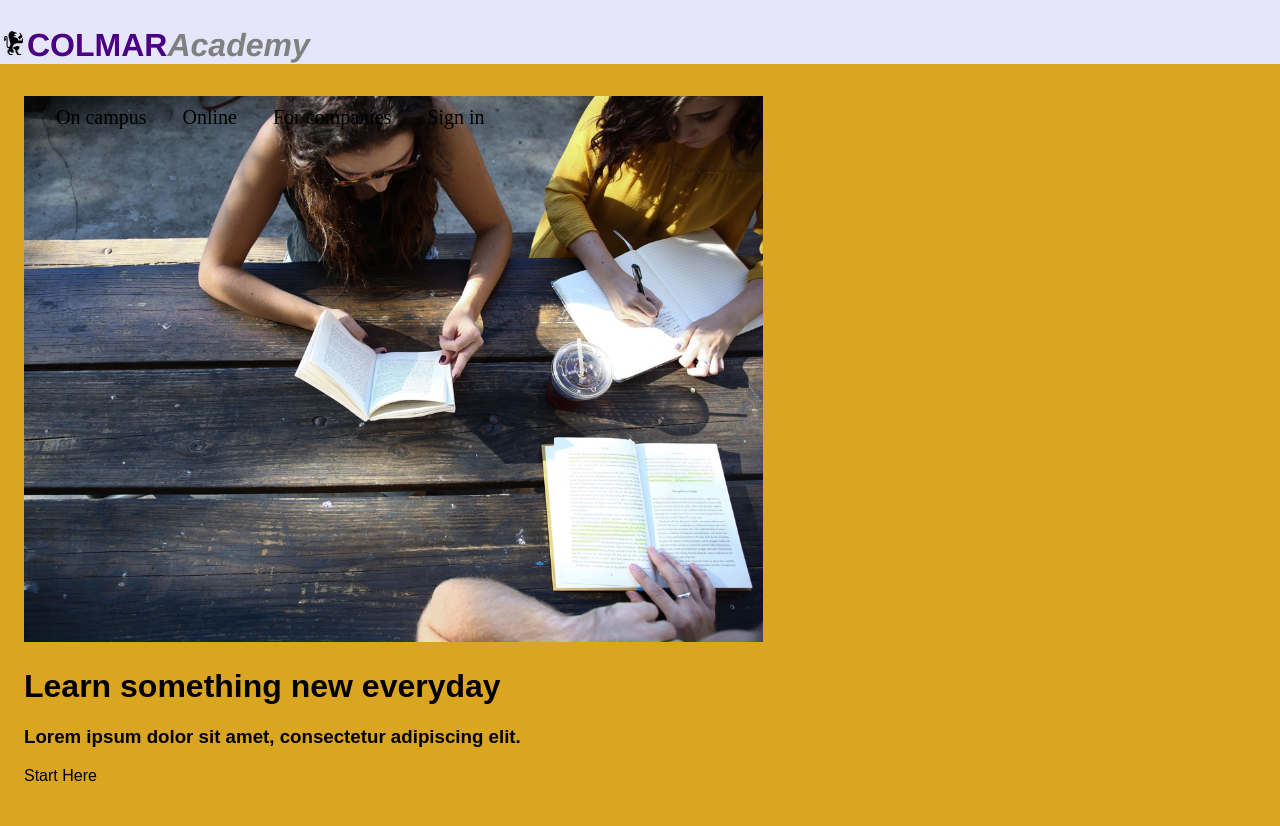
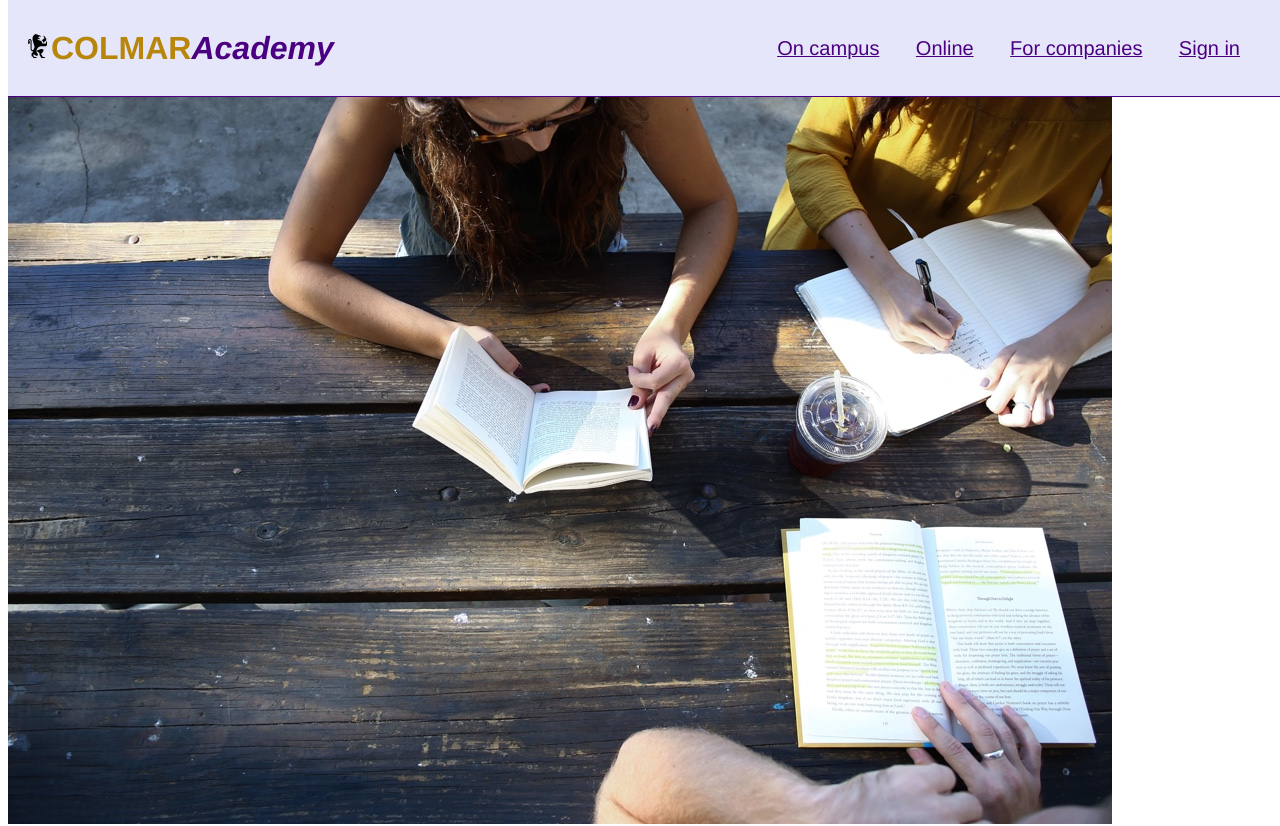
Before and after one commit to ButterflyMisty/Colmar-Capstone, a plain HTML site: page index.html in a window 1280 px wide. Shown: the top 826 px of the page. Drawn offline with Linux system fonts and the light colour scheme; a web font is replaced by a local one.

Commit message:
Finally figured out the header, added link styling

```diff
--- a/index.html
+++ b/index.html
@@ -5,9 +5,11 @@
     <meta http-equiv="X-UA-Compatible" content="IE=edge">
     <meta name="viewport" content="width=device-width, initial-scale=1.0">
     <link rel="stylesheet" type:"text/css" href="resources/css/style.css">
+    <link rel="preconnect" href="https://fonts.gstatic.com">
+<link href="https://fonts.googleapis.com/css2?family=Playfair+Display:ital@1&display=swap" rel="stylesheet">
     <title>Colmar Academy</title>
 </head>
-<body>
+
     <!-- Header is 64 px high (16 auto 16 24?)-->
     <header>
         <!--Logo image and school name, align left 24px pad, 32 px font and logo-->
@@ -21,13 +23,14 @@
         <!--Navigation, align right 24 px pad, 16px between, display inline-->
         <nav>
             <ul>
-                <li>On campus</li>
-                <li>Online</li>
-                <li>For companies</li>
-                <li>Sign in</li>
+                <a href="campus"><li>On campus</li></a>
+                <a href="#"><li>Online</li></a>
+                <a href="#"><li>For companies</li></a>
+                <a href="#"><li>Sign in</li></a>
             </ul>
         </nav>
     </header>
+    <body>
         <main>
             <!--this is probably a flexbox-->
             <div class="banner">
--- a/resources/css/style.css
+++ b/resources/css/style.css
@@ -54,66 +54,77 @@
     src: url(https://fonts.gstatic.com/s/worksans/v9/QGYsz_wNahGAdqQ43Rh_fKDp.woff2) format('woff2');
 }
 
-body {
-    margin:0;
+html {
+    font-size: 16px;
 }
+
 header {
     background-color: lavender;
-    display: flexbox;
+    display: flex;
+    align-items: center;
+    justify-content: space-evenly;
     width: 100%;
+    z-index: 100;
     height: 64px;
     position: fixed;
+    top: 0;
+    padding: 16px 24px 16px 24px;
+    border-bottom: 1px solid indigo;
+    font-family: "Playfair Display", Helvetica, sans-serif;
+
+    color: indigo;
+}
+
+h1 {
+    font-size: 3.125rem;
+}
+
+h2 {
+    font-size: 2rem;
+}
+
+h3 {
+    font-size: 1.5rem;
+}
+
+a {
+    color: indigo;
+}
+
+a:hover {
+    font-style: italic;
+}
+
+a:visited {
+    color: gray;
+}
+
+.logo {
+    display: flex;
+    align-items: center;
+    position: fixed;
+    left: 24px;
+    font-style: italic;
 
 }
 
-.logo{
-    display: inline-flex;
+nav {
+    display: flex;
     align-items: center;
-
+    position: fixed;
+    right: 24px;
+    font-family: "Playfair Display", Helvetica, sans-serif;
 }
 
-h2 {
-    color: gray;
-    font-family: "Playfair Display", Helvetica, sans-serif;
-    font-style: italic;
-    font-weight: 800;
-    font-size: 2rem;
+nav li {
+    display: inline;
+    padding: 16px;
+    font-size: 1.25rem;
+}
 
-}
+
 
 #colmar {
     font-style: normal;
-    color: indigo;
-
-
+    color: darkgoldenrod;
 }
-
-nav li{
-    display: inline;
-    font-size: 1.25rem;
-    padding: 16px;
-}
-
-main {
-    padding-top: 64px;
-    font-family: "Work Sans", Arial, sans-serif;
-}
-
-.banner {
-    padding: 32px 24px;
-    display: inline-flexbox;
-    justify-content: space-evenly;
-    align-items: center;
-    background-color: goldenrod;
-}
-
-/*.imgcontainer {
-    background-color: aliceblue;
-    max-width 60%;
-}*/
-
-.banner img{
-    width: 60%;
-    display: inline-block;
-    padding 32px 24px;
-}
```
